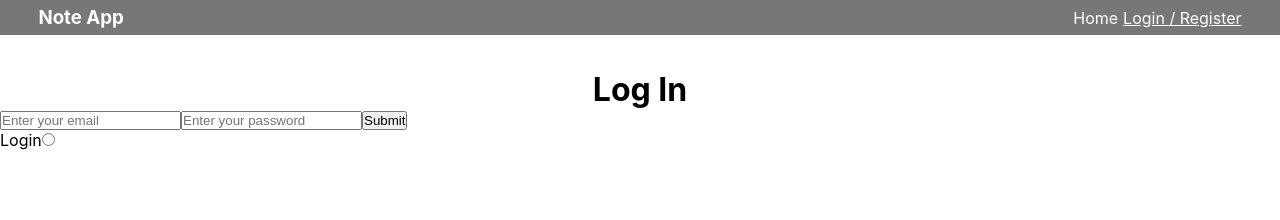
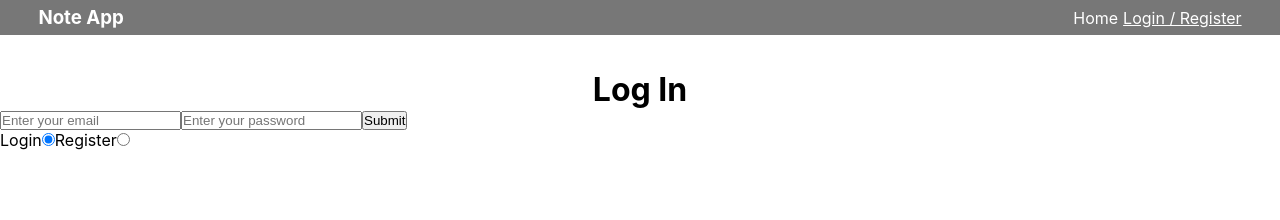
Before and after one commit to jp-king-1337/react_note_api, a React (Create React App) app in the folder browser/: page /auth in a window 1280 px wide. Shown: the top 220 px of the page. Built offline with nearby package versions, Linux system fonts and the light colour scheme.

Commit message:
Two radio buttons now! And radio buttons are named for actual physical radio buttons, where pushing one popped the other out.

```diff
--- a/browser/src/pages/AuthForm.js
+++ b/browser/src/pages/AuthForm.js
@@ -8,7 +8,9 @@ function AuthForm(props) {
                 <button>Submit</button>
                 <div className="toggle-wrap">
                     <label htmlFor="login">Login</label>
-                    <input type="radio" id="login" value="login" />
+                    <input type="radio" id="login" value="login" checked={true}/>
+                    <label htmlFor="register">Register</label>
+                    <input type="radio" id="register" value="register" checked={false}/>
                 </div>
             </form>
         </>
```
